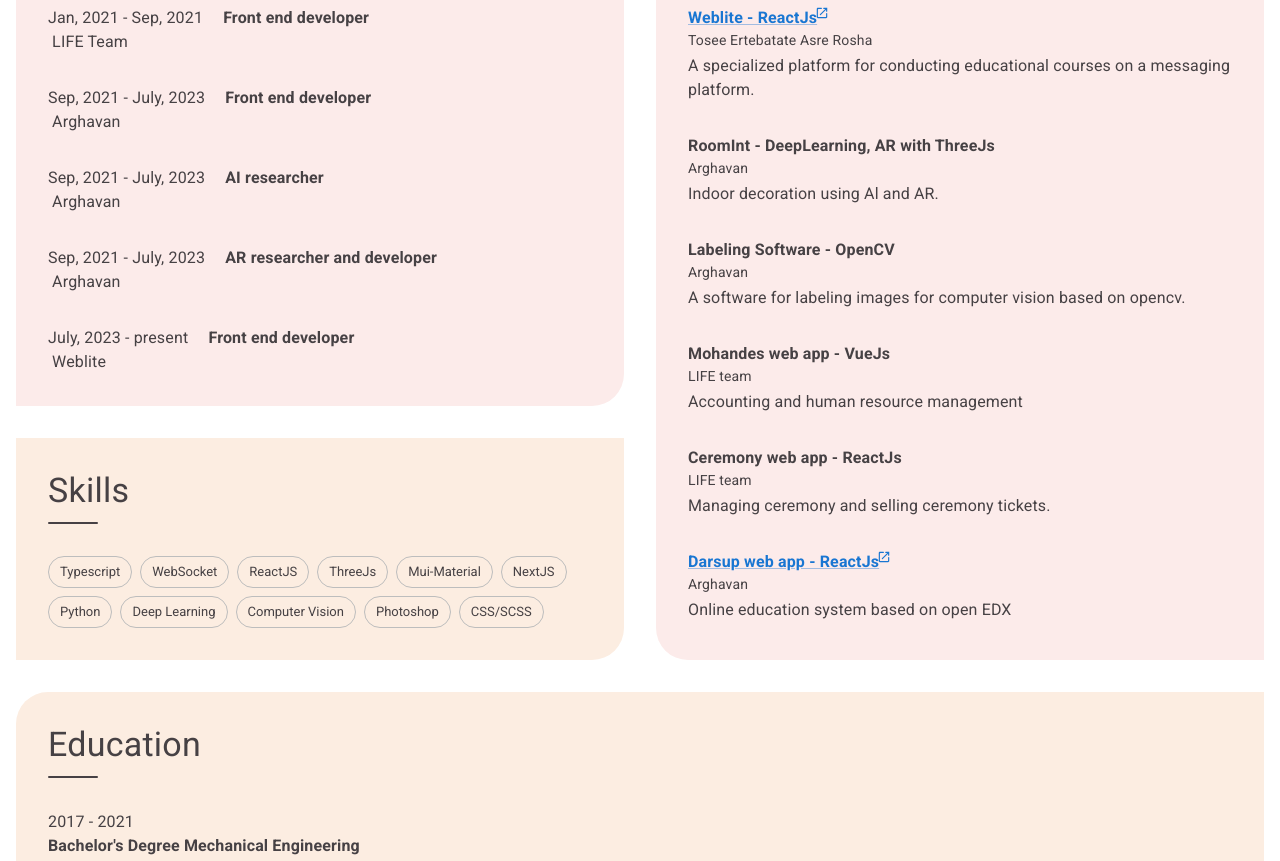
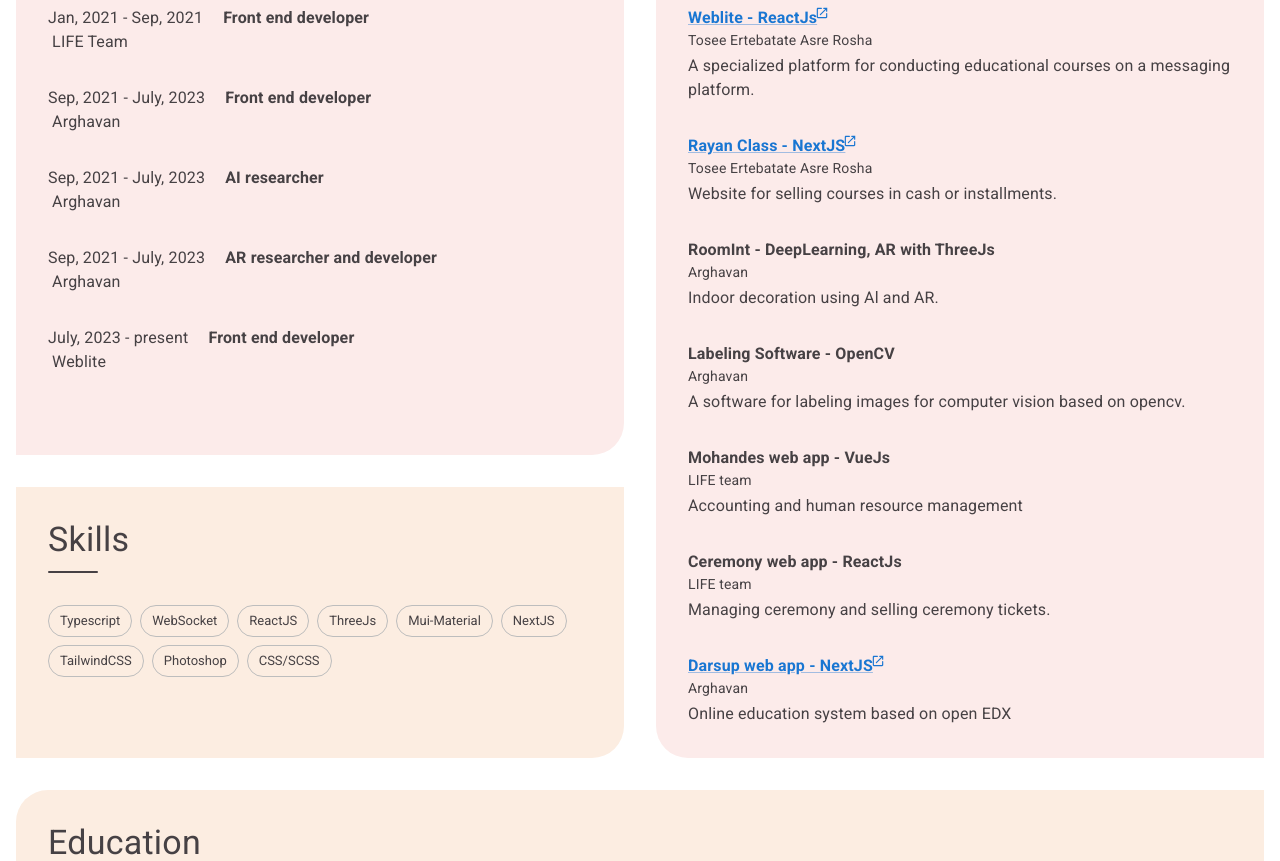
Before and after one commit to mmd550/My-Resume, a React (Vite) app: page / in a window 1280 px wide. Shown: the part 560-1421 px from the top of the page. Built offline with nearby package versions, Linux system fonts and the light colour scheme.

Commit message:
feat: Update skills and projects

```diff
--- a/src/App.tsx
+++ b/src/App.tsx
@@ -87,9 +87,7 @@
                       "ThreeJs",
                       "Mui-Material",
                       "NextJS",
-                      "Python",
-                      "Deep Learning",
-                      "Computer Vision",
+                      "TailwindCSS",
                       "Photoshop",
                       "CSS/SCSS",
                     ]}
@@ -231,6 +229,14 @@
     desc: "A specialized platform for conducting educational courses on a messaging platform.",
   },
   {
+    name: {
+      value: "Rayan Class - NextJS",
+      href: "https://www.rayanclass.com/",
+    },
+    company: "Tosee Ertebatate Asre Rosha",
+    desc: "Website for selling courses in cash or installments.",
+  },
+  {
     name: "RoomInt - DeepLearning, AR with ThreeJs",
     company: "Arghavan",
     desc: "Indoor decoration using Al and AR.",
@@ -251,7 +257,7 @@
     desc: "Managing ceremony and selling ceremony tickets.",
   },
   {
-    name: { value: "Darsup web app - ReactJs", href: "https://darsup.org" },
+    name: { value: "Darsup web app - NextJS", href: "https://darsup.org" },
     company: "Arghavan",
     desc: "Online education system based on open EDX",
   },
```
